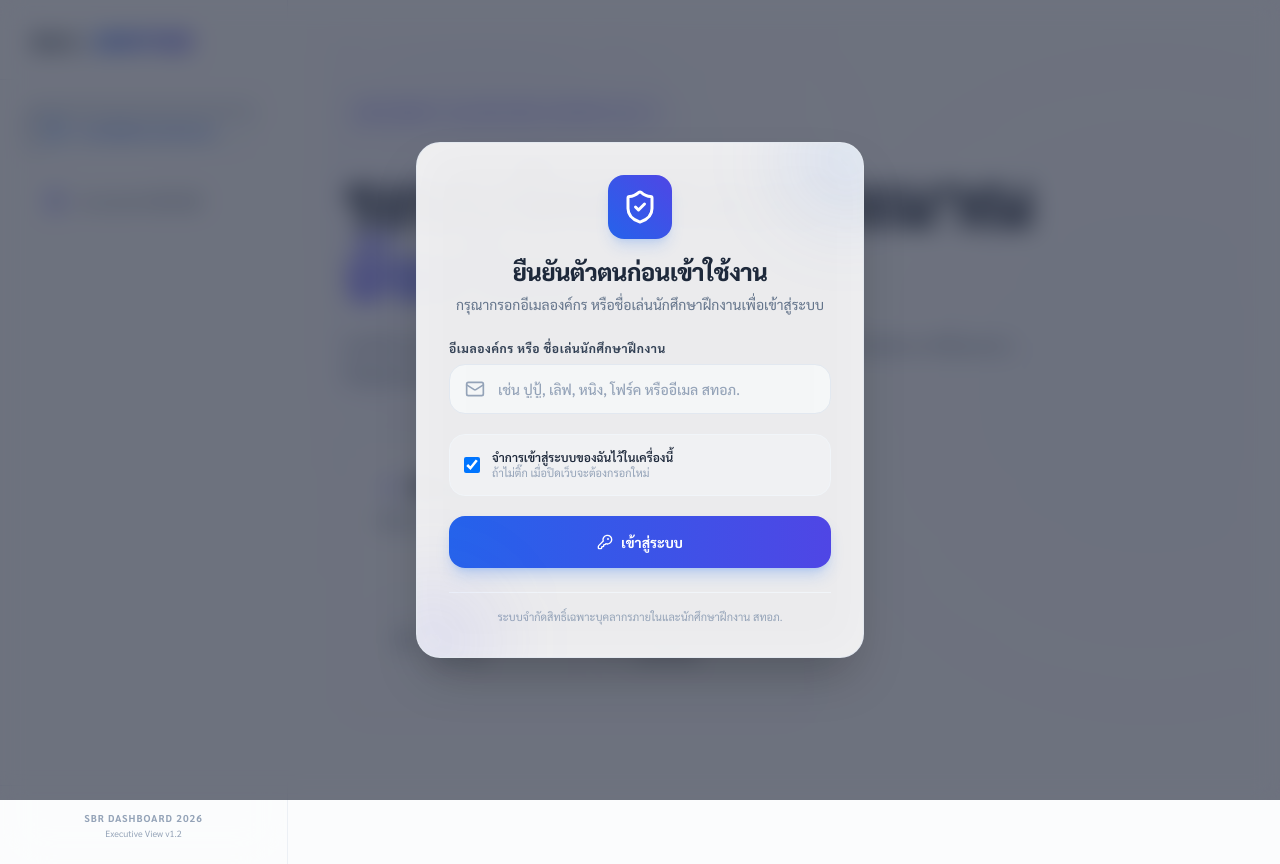
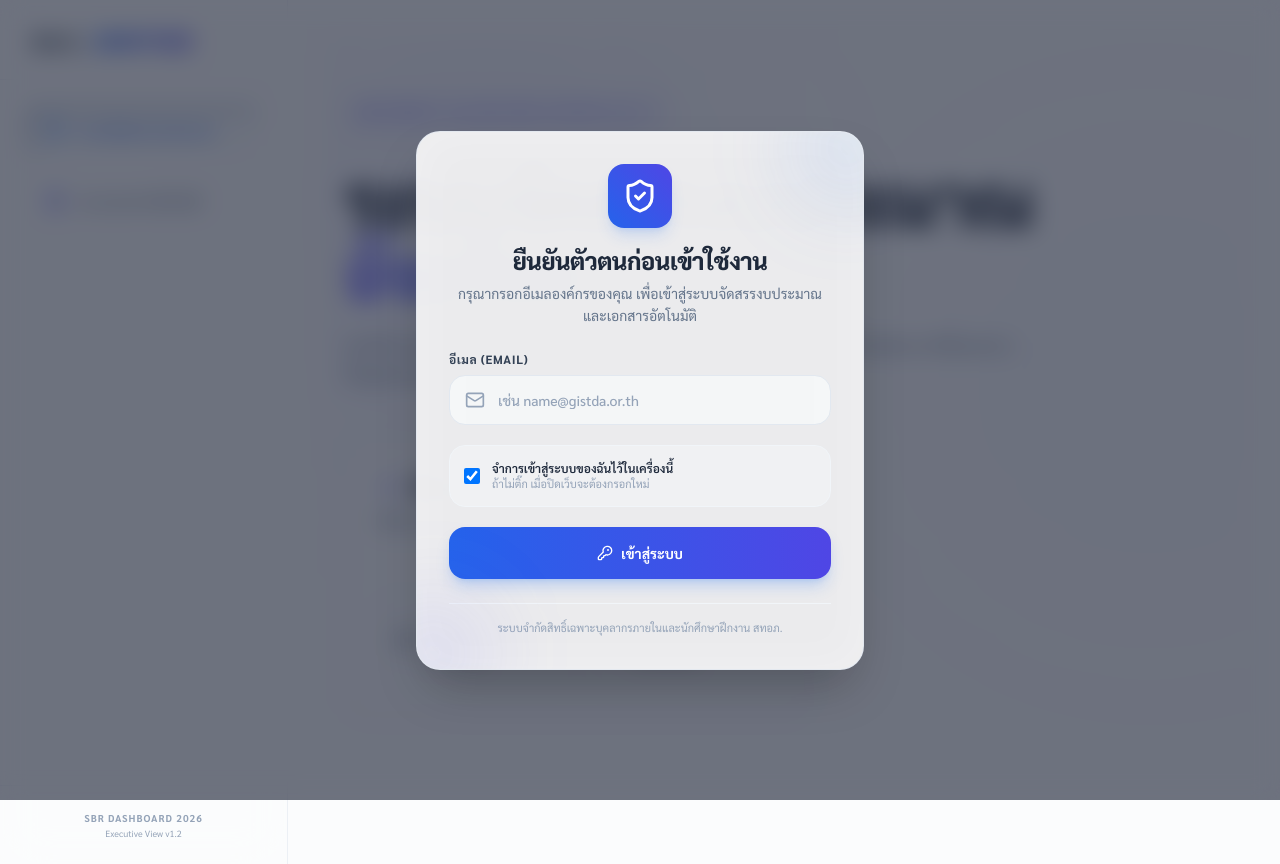
Before and after one commit to Pathx4/sbr, a React (Vite) app in the folder frontend/: page /#/ in a window 1280 px wide. Built offline with nearby package versions, Linux system fonts and the light colour scheme; a web font is replaced by a local one.

Commit message:
style: Clean up auth modal label and placeholder text

```diff
--- a/frontend/src/components/AuthModal.tsx
+++ b/frontend/src/components/AuthModal.tsx
@@ -148,7 +148,7 @@ export default function AuthModal({ isOpen, onSuccess }: AuthModalProps) {
             ยืนยันตัวตนก่อนเข้าใช้งาน
           </h2>
           <p className="text-sm text-slate-500 mt-1.5 leading-relaxed">
-            กรุณากรอกอีเมลองค์กร หรือชื่อเล่นนักศึกษาฝึกงานเพื่อเข้าสู่ระบบ
+            กรุณากรอกอีเมลองค์กรของคุณ เพื่อเข้าสู่ระบบจัดสรรงบประมาณและเอกสารอัตโนมัติ
           </p>
         </div>
 
@@ -164,7 +164,7 @@ export default function AuthModal({ isOpen, onSuccess }: AuthModalProps) {
         <form onSubmit={handleSubmit} className="space-y-5">
           <div>
             <label className="block text-xs font-bold text-slate-700 uppercase tracking-wider mb-2">
-              อีเมลองค์กร หรือ ชื่อเล่นนักศึกษาฝึกงาน
+              อีเมล (Email)
             </label>
             <div className="relative">
               <Mail className="w-5 h-5 text-slate-400 absolute left-4 top-1/2 -translate-y-1/2" />
@@ -172,7 +172,7 @@ export default function AuthModal({ isOpen, onSuccess }: AuthModalProps) {
                 type="text"
                 value={email}
                 onChange={(e) => setEmail(e.target.value)}
-                placeholder="เช่น ปูปู้, เลิฟ, หนิง, โฟร์ค หรืออีเมล สทอภ."
+                placeholder="เช่น name@gistda.or.th"
                 required
                 className="w-full pl-12 pr-4 py-3.5 bg-slate-50/80 border border-slate-200 rounded-2xl text-slate-800 text-sm placeholder:text-slate-400 focus:outline-none focus:ring-2 focus:ring-blue-500/30 focus:border-blue-500 transition-all font-medium"
               />
```
